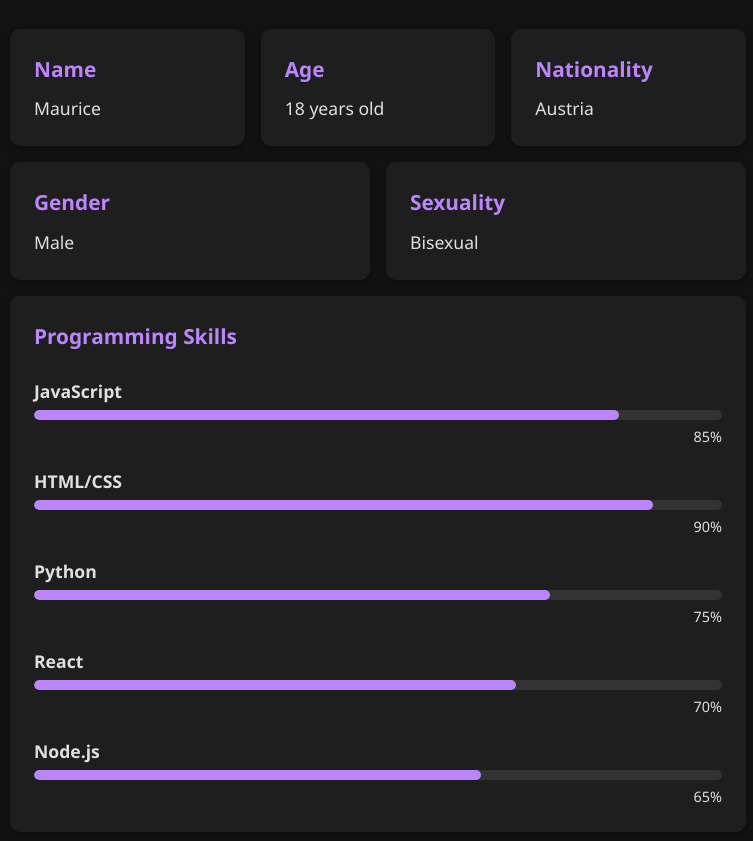
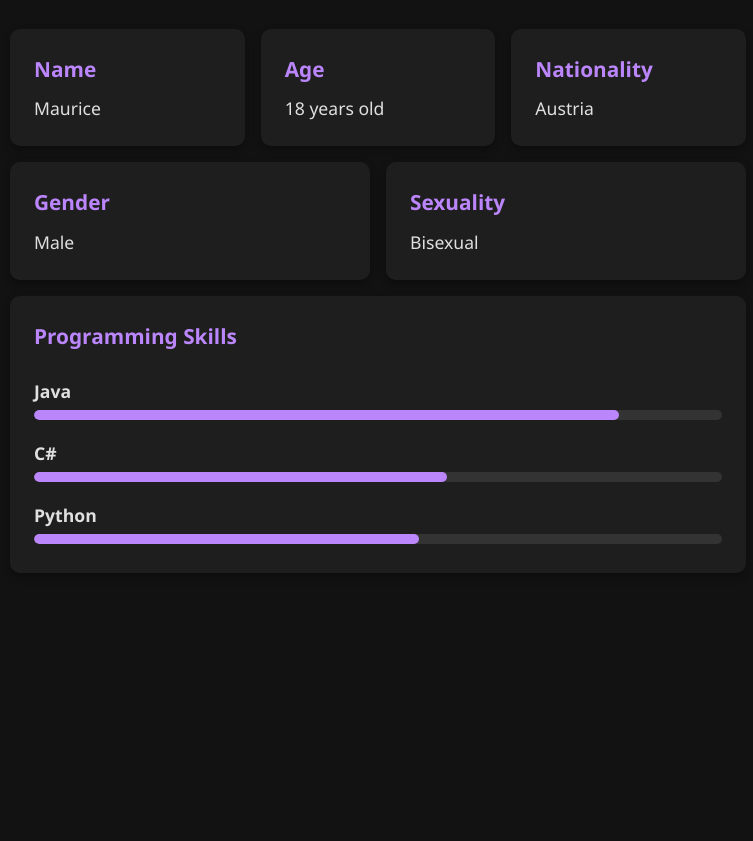
Before and after one commit to jxstMaurice/AboutMe, a plain HTML site: page index.html in a window 1280 px wide. Shown: the part 125-966 px from the top of the page, without its empty margins (262-1015 px from the left). After the commit the page ends 800 px from the top, so only its background shows below. Drawn offline with Linux system fonts and the light colour scheme.

Commit message:
finish v2

```diff
--- a/index.html
+++ b/index.html
@@ -42,39 +42,22 @@
                 <h2>Programming Skills</h2>
                 <div class="skills-container">
                     <div class="skill-item">
-                        <h3>JavaScript</h3>
+                        <h3>Java</h3>
                         <div class="skill-level">
                             <div class="skill-progress" style="width: 85%"></div>
                         </div>
-                        <p>85%</p>
                     </div>
                     <div class="skill-item">
-                        <h3>HTML/CSS</h3>
+                        <h3>C#</h3>
                         <div class="skill-level">
-                            <div class="skill-progress" style="width: 90%"></div>
+                            <div class="skill-progress" style="width: 60%"></div>
                         </div>
-                        <p>90%</p>
                     </div>
                     <div class="skill-item">
                         <h3>Python</h3>
                         <div class="skill-level">
-                            <div class="skill-progress" style="width: 75%"></div>
+                            <div class="skill-progress" style="width: 56%"></div>
                         </div>
-                        <p>75%</p>
-                    </div>
-                    <div class="skill-item">
-                        <h3>React</h3>
-                        <div class="skill-level">
-                            <div class="skill-progress" style="width: 70%"></div>
-                        </div>
-                        <p>70%</p>
-                    </div>
-                    <div class="skill-item">
-                        <h3>Node.js</h3>
-                        <div class="skill-level">
-                            <div class="skill-progress" style="width: 65%"></div>
-                        </div>
-                        <p>65%</p>
                     </div>
                 </div>
             </section>
```
